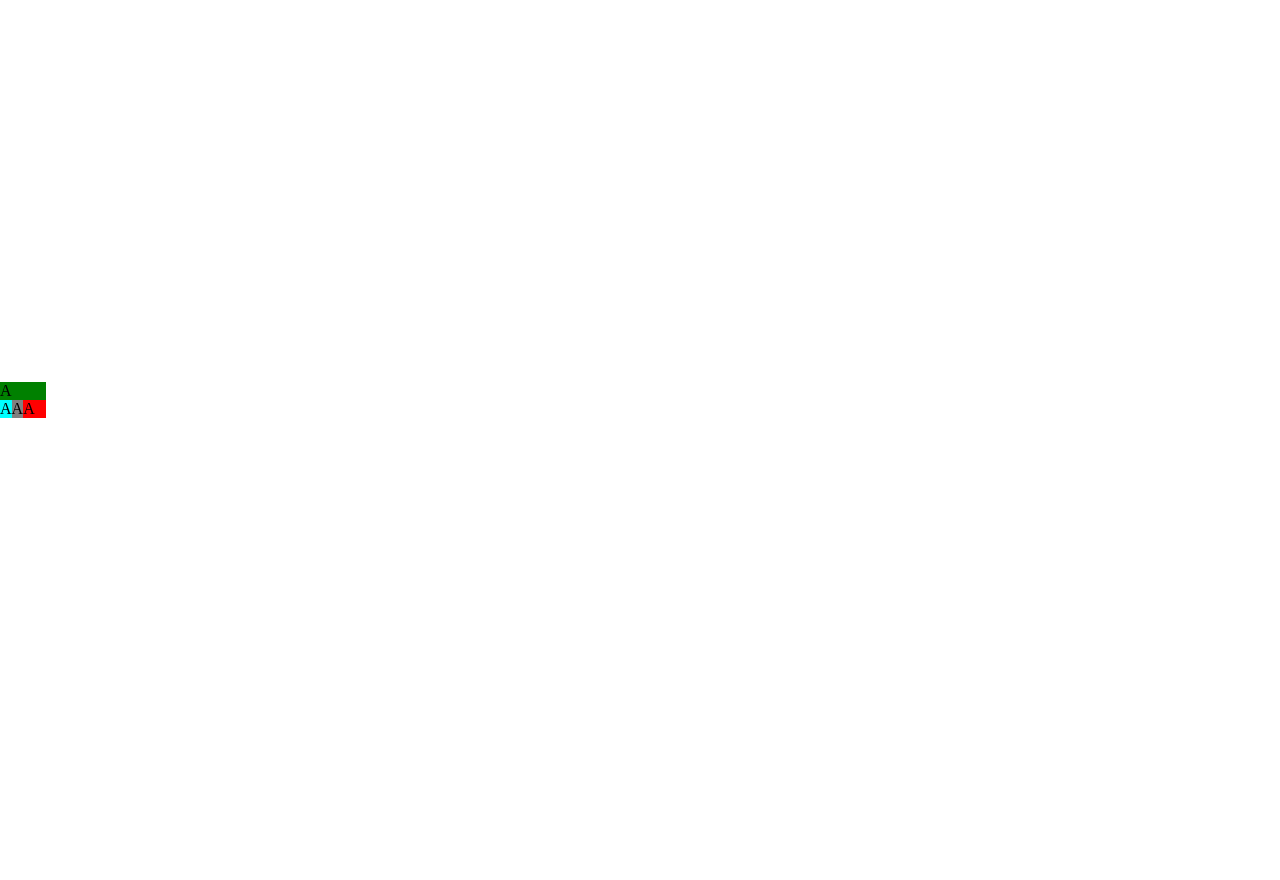
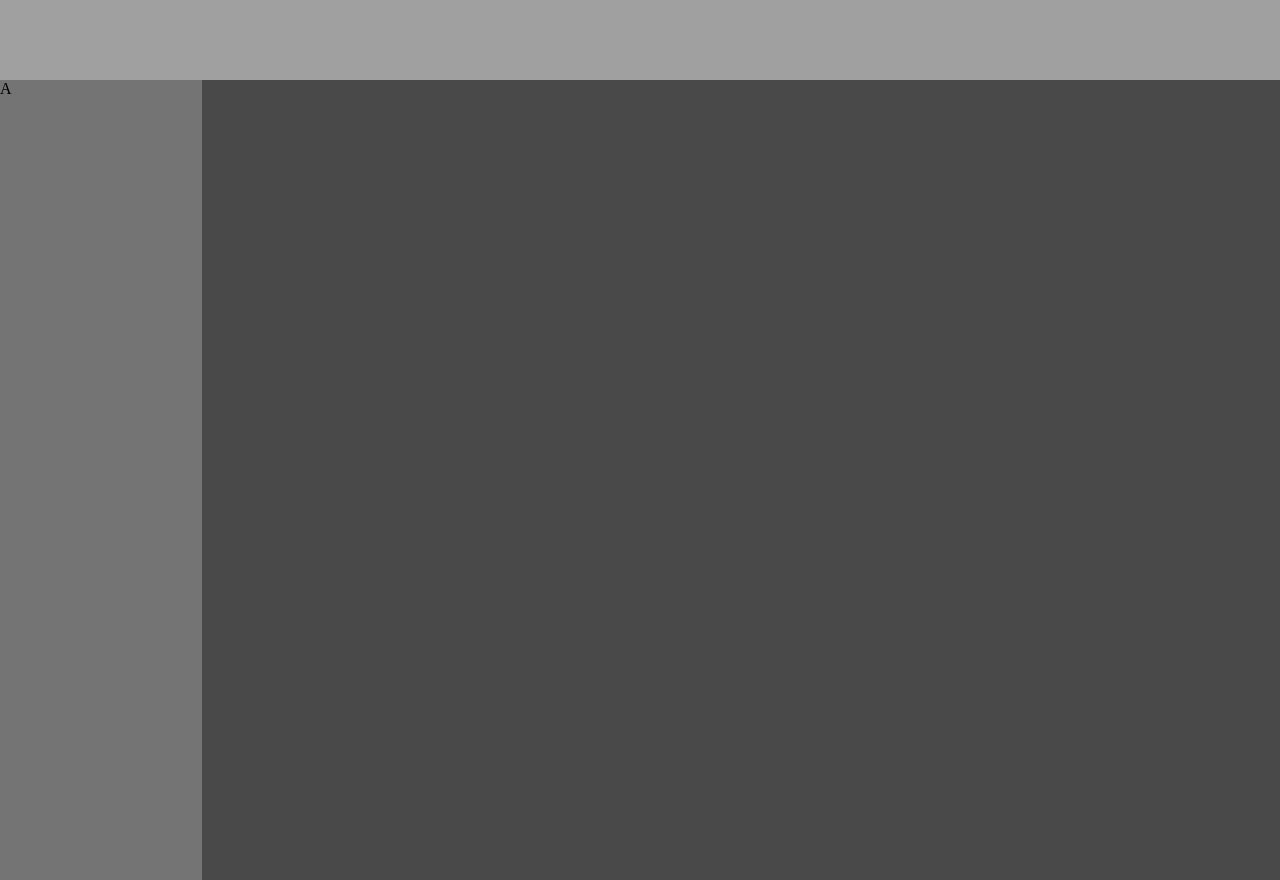
Before and after one commit to marcellx44/Front-End, a React (Vite) app in the folder React-To-Do-List/to-do-list/: page / in a window 1280 px wide. Before the commit the page ends 800 px from the top, so only its background shows below. Built offline with nearby package versions, Linux system fonts and the light colour scheme.

Commit message:
Removi o componente Layout e apliquei o flex na div #root. Ajustei as larguras/alturas

```diff
--- a/React-To-Do-List/to-do-list/src/App.tsx
+++ b/React-To-Do-List/to-do-list/src/App.tsx
@@ -1,12 +1,11 @@
 import './App.css'
-import {Layout} from "./components/Layout/Layout.tsx";
 import { Header } from "./components/Header/Header.tsx";
 import { Principal} from "./components/Principal/Principal.tsx";
 import { Sidebar } from "./components/Sidebar/Sidebar.tsx";
 function App() {
 
   return (
-      <Layout>
+        <>
           <Header>
 
           </Header>
@@ -16,7 +15,7 @@ function App() {
           <Principal>
 
           </Principal>
-      </Layout>
+        </>
   )
 }
 
--- a/React-To-Do-List/to-do-list/src/components/Header/Header.tsx
+++ b/React-To-Do-List/to-do-list/src/components/Header/Header.tsx
@@ -2,7 +2,7 @@ import "./header.estilos.css";
 export function Header(){
     return(
         <header className="container-header">
-            <p>A</p>
+
         </header>
     )
 }
--- a/React-To-Do-List/to-do-list/src/components/Header/header.estilos.css
+++ b/React-To-Do-List/to-do-list/src/components/Header/header.estilos.css
@@ -1,4 +1,5 @@
 .container-header{
-    background-color: green;
+    background-color: rgb(160, 160, 160);
     width:100%;
+    height: 10%;
 }
--- a/React-To-Do-List/to-do-list/src/components/Layout/Layout.tsx
+++ b/React-To-Do-List/to-do-list/src/components/Layout/Layout.tsx
@@ -3,7 +3,7 @@ export function Layout({children}:{children: React.ReactNode}){
     return(
         <div className="container-layout">
             {children}
-            <p>A</p>
+
         </div>
     )
 }
--- a/React-To-Do-List/to-do-list/src/components/Layout/layout.estilos.css
+++ b/React-To-Do-List/to-do-list/src/components/Layout/layout.estilos.css
@@ -2,4 +2,5 @@
     background-color: red;
     display:flex;
     flex-wrap: wrap;
+    height: 100%;
 }
--- a/React-To-Do-List/to-do-list/src/components/Principal/Principal.tsx
+++ b/React-To-Do-List/to-do-list/src/components/Principal/Principal.tsx
@@ -2,7 +2,7 @@ import "./principal.estilos.css"
 export function Principal(){
     return(
         <main className="container-principal">
-            <p>A</p>
+
         </main>
     )
 }
--- a/React-To-Do-List/to-do-list/src/components/Principal/principal.estilos.css
+++ b/React-To-Do-List/to-do-list/src/components/Principal/principal.estilos.css
@@ -1,3 +1,5 @@
 .container-principal{
-    background-color: gray;
+    background-color: rgb(73, 73, 73);
+    flex-grow:0.85;
+    height:100vh;
 }
--- a/React-To-Do-List/to-do-list/src/components/Sidebar/sidebar.estilos.css
+++ b/React-To-Do-List/to-do-list/src/components/Sidebar/sidebar.estilos.css
@@ -1,3 +1,5 @@
 .container-sidebar{
-    background-color: aqua;
+    background-color: rgb(116, 116, 116);
+    flex-grow:0.15;
+    height:100vh;
 }
--- a/React-To-Do-List/to-do-list/src/index.css
+++ b/React-To-Do-List/to-do-list/src/index.css
@@ -2,7 +2,7 @@
   font-family: system-ui, Avenir, Helvetica, Arial, sans-serif;
   line-height: 1.5;
   font-weight: 400;
-
+}
   color-scheme: light dark;
   color: rgba(255, 255, 255, 0.87);
   background-color: #242424;
@@ -11,8 +11,12 @@
   text-rendering: optimizeLegibility;
   -webkit-font-smoothing: antialiased;
   -moz-osx-font-smoothing: grayscale; */
-
-
+#root{
+  display:flex;
+  flex-wrap: wrap;
+  height: 100vh;
+  align-content: flex-start;
+}
 a {
   font-weight: 500;
   color: #646cff;
@@ -22,13 +26,13 @@ a:hover {
   color: #535bf2;
 }
 
-body {
+/* body {
   margin: 0;
   display: flex;
   place-items: center;
   min-width: 320px;
   min-height: 100vh;
-}
+} */
 
 h1 {
   font-size: 3.2em;
```
Lines whose indentation alone changed are shown as unchanged.
